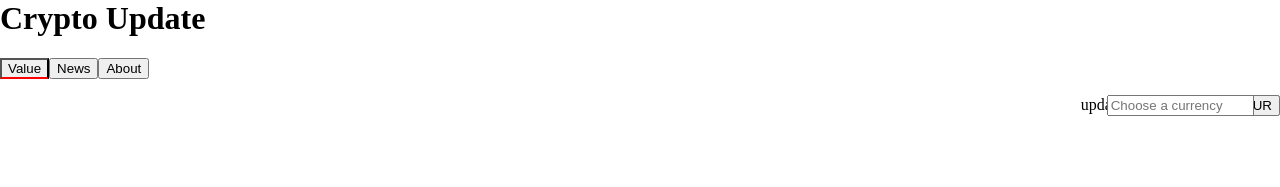
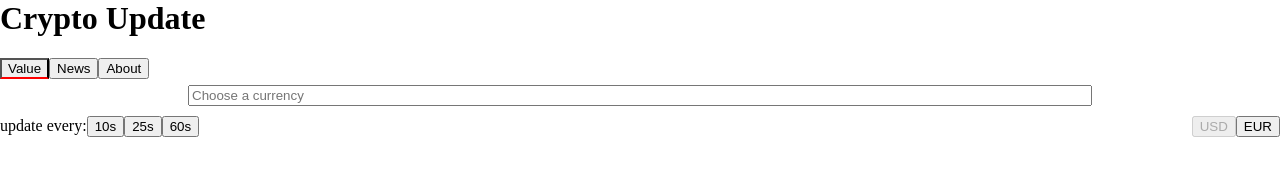
Before and after one commit to dmichaux/crypto-update, a React (Create React App) app: page / in a window 1280 px wide. Shown: the top 187 px of the page. Built offline with nearby package versions, Linux system fonts and the light colour scheme; no server answers; what crypto-news-api would draw is missing.

Commit message:
Replace grid-area placement with explicit row/column placement.

```diff
--- a/src/stylesheets/FrequencyBar.css
+++ b/src/stylesheets/FrequencyBar.css
@@ -1,3 +1,4 @@
 .option-frequency {
-	grid-area: frequency;
+	grid-column: 1 / 2;
+	grid-row: 2 / 3;
 }
--- a/src/stylesheets/SelectBar.css
+++ b/src/stylesheets/SelectBar.css
@@ -1,8 +1,5 @@
 .option-search {
-	grid-area: search;
+	grid-column: 1 / 3;
 	justify-self: center;
 	width: 70%;
-/*	margin: 0;
-	border: 1px solid gray;
-	padding: 0;*/
 }
--- a/src/stylesheets/SelectFiatBar.css
+++ b/src/stylesheets/SelectFiatBar.css
@@ -1,4 +1,5 @@
 .option-fiat {
-	grid-area: fiat;
 	justify-self: end;
+	grid-column: 2 / 3;
+	grid-row: 2 / 3;
 }
```
